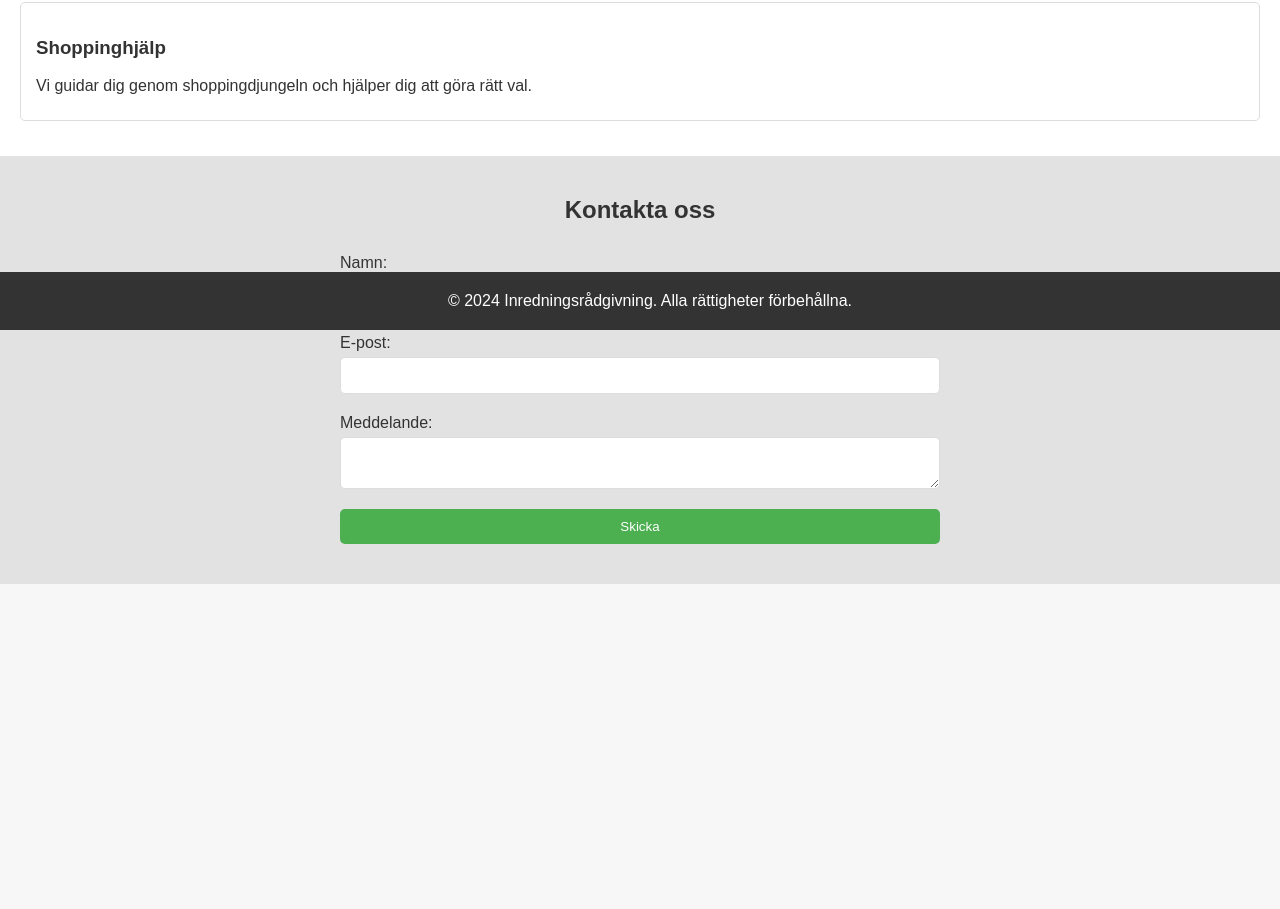
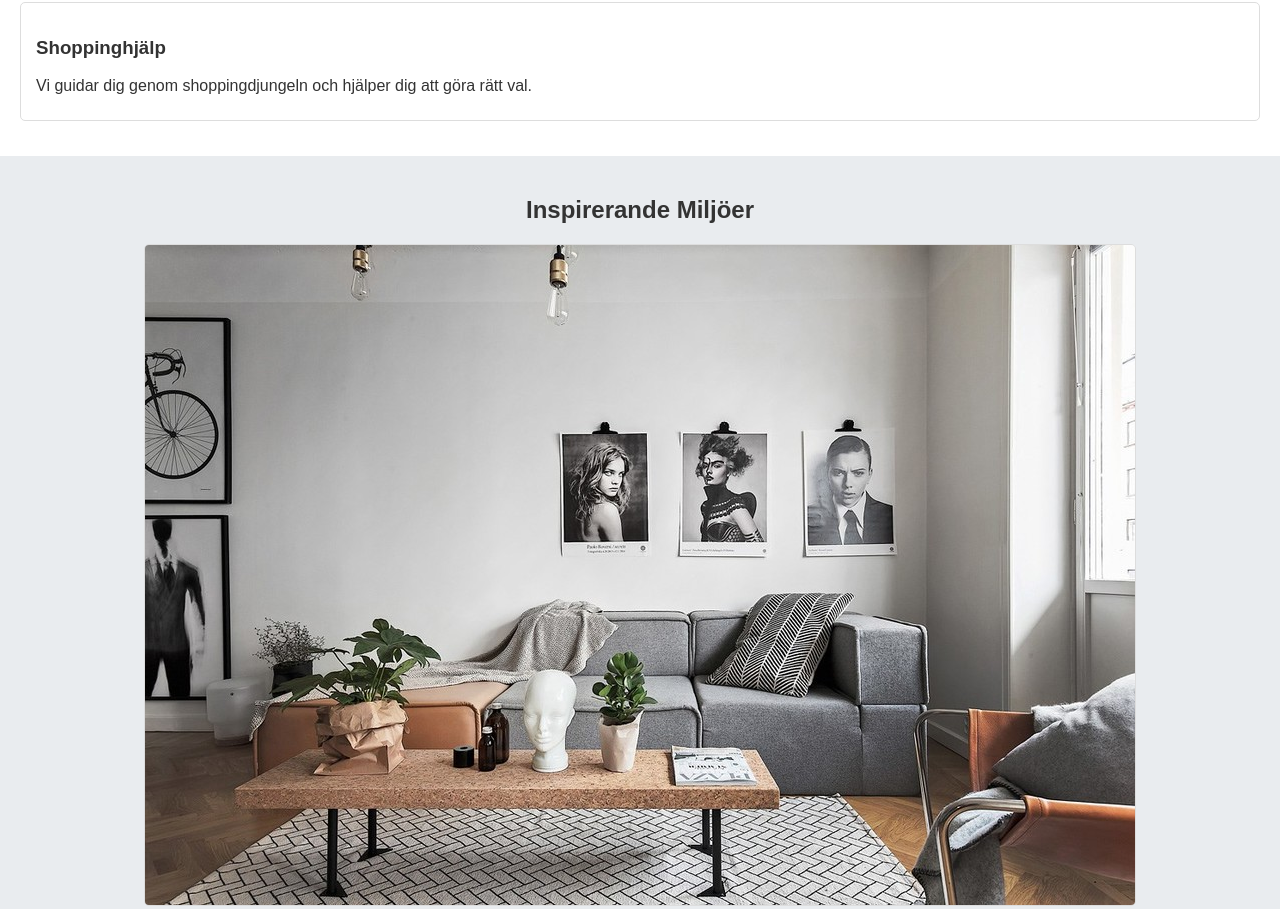
Before and after one commit to carolinear/Digitalanalys, a plain HTML site: page index.html in a window 1280 px wide. Shown: the part 470-1379 px from the top of the page. Before the commit the page ends 1054 px from the top, so only its background shows below. Drawn offline with Linux system fonts and the light colour scheme.

Commit message:
Add files via upload

```diff
--- a/index.html
+++ b/index.html
@@ -33,12 +33,19 @@ height="0" width="0" style="display:none;visibility:hidden"></iframe></noscript>
             <p>Vi erbjuder personliga konsultationer för att hjälpa dig att hitta den perfekta stilen för ditt hem.</p>
         </div>
         <div class="service">
-            <h3>Inredningsplanering</h3>
+            <h3>Inredningsplanering</h2>
             <p>Från idé till färdig plan - vi hjälper dig att planera ditt drömhem.</p>
         </div>
         <div class="service">
             <h3>Shoppinghjälp</h3>
             <p>Vi guidar dig genom shoppingdjungeln och hjälper dig att göra rätt val.</p>
+        </div>
+    </section>
+
+    <section id="image-section">
+        <h2>Inspirerande Miljöer</h2>
+        <div class="image-container">
+            <img id="room-image" src="scandinavian-living-room.jpg" alt="Skandinavisk stil vardagsrum" />
         </div>
     </section>
 
--- a/scripts.js
+++ b/scripts.js
@@ -16,3 +16,10 @@ document.getElementById('contact-form').addEventListener('submit', function(even
     // Tömmer formuläret efter inskickat meddelande
     document.getElementById('contact-form').reset();
 });
+
+// Lägger till funktion för att förstora bilden när den klickas
+document.getElementById('room-image').addEventListener('click', function() {
+    const imageUrl = this.src;
+    const imageWindow = window.open("", "Image", "width=800,height=600");
+    imageWindow.document.write(`<img src="${imageUrl}" style="width:100%;height:auto;">`);
+});
--- a/styles.css
+++ b/styles.css
@@ -36,6 +36,31 @@ p {
     padding: 15px;
     margin-bottom: 15px;
     border-radius: 5px;
+}
+
+#image-section {
+    padding: 20px;
+    text-align: center;
+    background-color: #e9ecef;
+}
+
+.image-container {
+    display: inline-block;
+    border: 1px solid #ddd;
+    border-radius: 5px;
+    overflow: hidden;
+    cursor: pointer;
+    transition: transform 0.2s;
+}
+
+.image-container:hover {
+    transform: scale(1.05);
+}
+
+.image-container img {
+    max-width: 100%;
+    height: auto;
+    display: block;
 }
 
 #contact {
@@ -84,7 +109,7 @@ footer {
     padding: 10px;
     background-color: #333;
     color: white;
-    position: absolute;
+    position: relative;
     width: 100%;
     bottom: 0;
 }
```
Also changed, not shown: scandinavian-living-room.jpg (added). Lines whose indentation alone changed are shown as unchanged.
